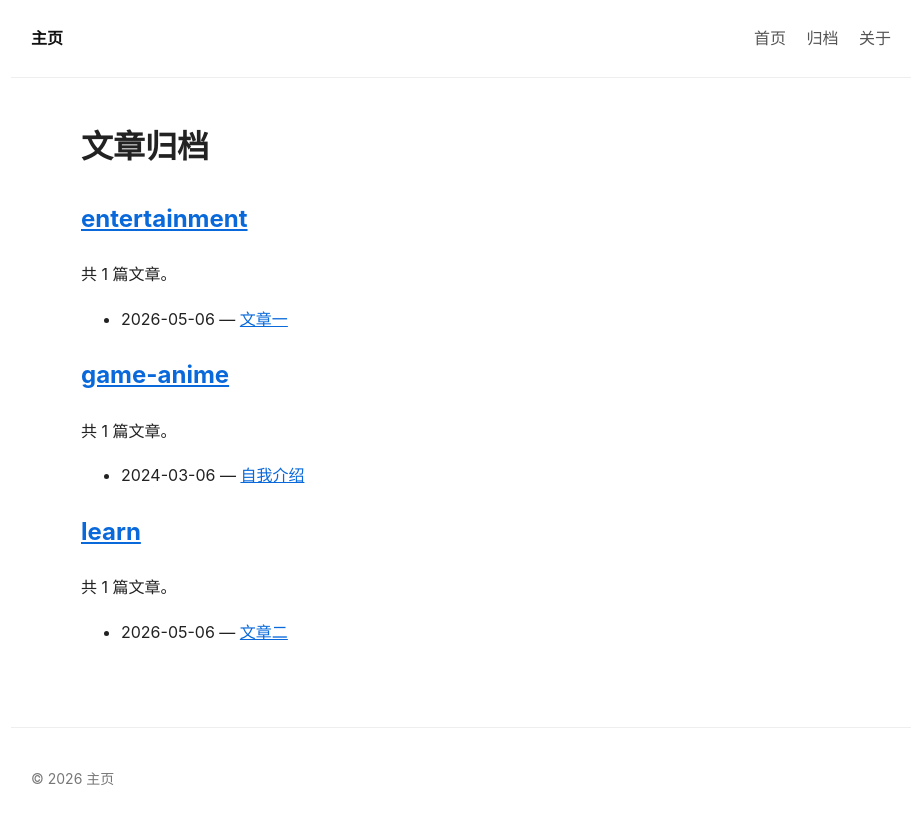
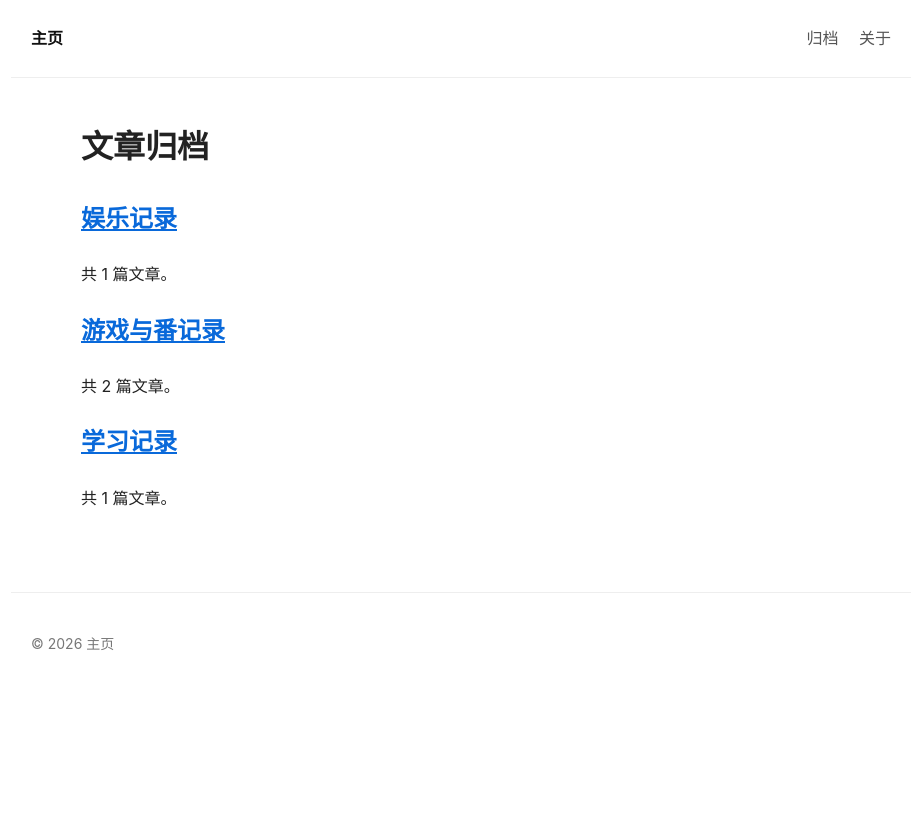
Before and after one commit to LH-1234/LH-1234.github.io, a Jekyll site: the page built from archive.md, in a window 1280 px wide. Shown: the top 824 px of the page, without its empty margins (179-1094 px from the left). Built offline with Jekyll 4.4.1, drawn with Linux system fonts in a browser that asks for light colours.

Commit message:
20260507anime1

```diff
--- a/_layouts/default.html
+++ b/_layouts/default.html
@@ -10,7 +10,6 @@
   <header class="site-header">
     <a class="site-title" href="{{ "/" | relative_url }}">{{ site.title }}</a>
     <nav class="site-nav">
-      <a href="{{ "/" | relative_url }}">首页</a>
       <a href="{{ "/archive/" | relative_url }}">归档</a>
       <a href="{{ "/about/" | relative_url }}">关于</a>
     </nav>
--- a/archive.md
+++ b/archive.md
@@ -6,44 +6,36 @@ permalink: /archive/
 
 # 文章归档
 
-## [entertainment]({{ "/featured/entertainment/" | relative_url }})
+## [娱乐记录]({{ "/featured/entertainment/" | relative_url }})
 
 {% assign entertainment_posts = site.posts | where: "featured", "entertainment" %}
 
 {% if entertainment_posts.size > 0 %}
 共 {{ entertainment_posts.size }} 篇文章。
 
-{% for post in entertainment_posts %}
-- {{ post.date | date: "%Y-%m-%d" }} — [{{ post.title }}]({{ post.url | relative_url }})
-{% endfor %}
+
 {% else %}
 暂无文章。
 {% endif %}
 
-## [game-anime]({{ "/featured/game-anime/" | relative_url }})
+## [游戏与番记录]({{ "/featured/game-anime/" | relative_url }})
 
 {% assign game_anime_posts = site.posts | where: "featured", "game-anime" %}
 
 {% if game_anime_posts.size > 0 %}
 共 {{ game_anime_posts.size }} 篇文章。
 
-{% for post in game_anime_posts %}
-- {{ post.date | date: "%Y-%m-%d" }} — [{{ post.title }}]({{ post.url | relative_url }})
-{% endfor %}
 {% else %}
 暂无文章。
 {% endif %}
 
-## [learn]({{ "/featured/learn/" | relative_url }})
+## [学习记录]({{ "/featured/learn/" | relative_url }})
 
 {% assign learn_posts = site.posts | where: "featured", "learn" %}
 
 {% if learn_posts.size > 0 %}
 共 {{ learn_posts.size }} 篇文章。
 
-{% for post in learn_posts %}
-- {{ post.date | date: "%Y-%m-%d" }} — [{{ post.title }}]({{ post.url | relative_url }})
-{% endfor %}
 {% else %}
 暂无文章。
 {% endif %}
```
Also changed, not shown: _posts/2022-12-14-anime1.md (added, +99 -0 lines), about.md (+7 -2 lines), index.md (+3 -8 lines), assets/images/2022-12-14-anime1/AICCO.PNG (added), assets/images/2022-12-14-anime1/DG.PNG (added), assets/images/2022-12-14-anime1/JK.PNG (added), assets/images/2022-12-14-anime1/MERRY1.PNG (added), assets/images/2022-12-14-anime1/ODS.PNG (added), assets/images/2022-12-14-anime1/SG.PNG (added), assets/images/2022-12-14-anime1/SJ.PNG (added), assets/images/2022-12-14-anime1/abs.jpg (added), assets/images/2022-12-14-anime1/colors.jpg (added), assets/images/2022-12-14-anime1/colors2.PNG (added), assets/images/2022-12-14-anime1/cover.jpg (added), 4 more files.
